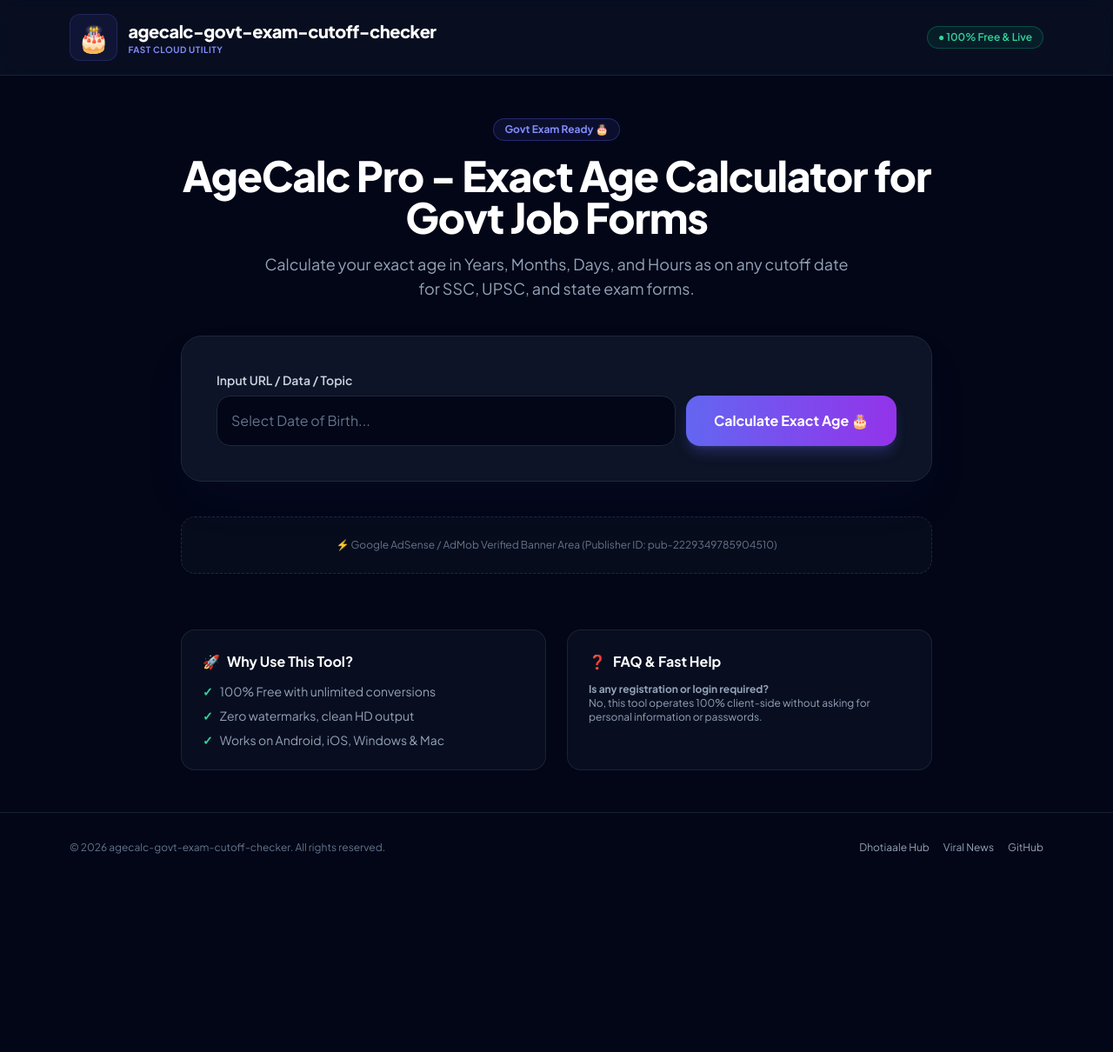
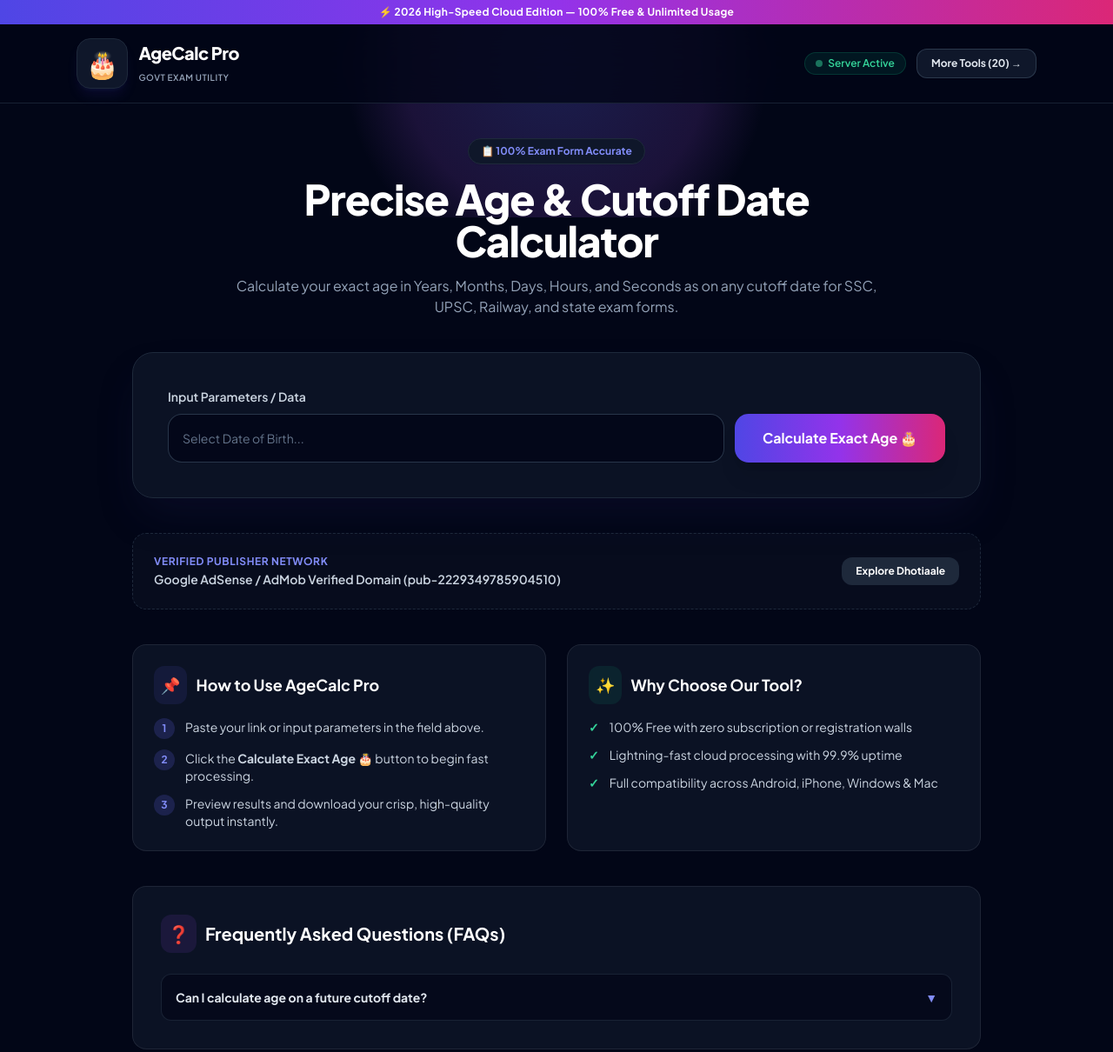
Before and after one commit to dhakadrachora/agecalc-govt-exam-cutoff-checker, a website: page index.html in a window 1280 px wide. Shown: the top 1210 px of the page at 87% size. Before the commit the page ends 1015 px from the top, so only its background shows below. Drawn offline with nearby package versions, Linux system fonts and the light colour scheme.

Commit message:
Initial commit: agecalc-govt-exam-cutoff-checker standalone tool

```diff
--- a/index.html
+++ b/index.html
@@ -1,224 +1,238 @@
 <!DOCTYPE html>
-<html lang="en" class="dark">
+<html lang="en" class="dark scroll-smooth">
 <head>
   <meta charset="UTF-8">
   <meta name="viewport" content="width=device-width, initial-scale=1.0">
-  <title>AgeCalc Pro - Exact Age Calculator for Govt Job Forms</title>
-  <meta name="description" content="Calculate your exact age in Years, Months, Days, and Hours as on any cutoff date for SSC, UPSC, and state exam forms.">
-  <meta name="keywords" content="agecalc-govt-exam-cutoff-checker, free online tool, fast downloader, web utility, dhotiaale">
+  <title>AgeCalc Pro — Exact Age Calculator for Govt Job Forms (SSC/UPSC)</title>
+  <meta name="description" content="Calculate your exact age in Years, Months, Days, Hours, and Seconds as on any cutoff date for SSC, UPSC, Railway, and state exam forms.">
+  <meta name="keywords" content="agecalc-govt-exam-cutoff-checker, free online tool, 1080p downloader, high speed utility, dhotiaale, 2026">
   <meta name="author" content="Dhotiaale Network">
-  <meta property="og:title" content="AgeCalc Pro - Exact Age Calculator for Govt Job Forms">
-  <meta property="og:description" content="Calculate your exact age in Years, Months, Days, and Hours as on any cutoff date for SSC, UPSC, and state exam forms.">
+  <meta name="robots" content="index, follow">
+  <link rel="canonical" href="https://agecalc-govt-exam-cutoff-checker.vercel.app">
+
+  <!-- Open Graph -->
   <meta property="og:type" content="website">
+  <meta property="og:url" content="https://agecalc-govt-exam-cutoff-checker.vercel.app">
+  <meta property="og:title" content="AgeCalc Pro — Exact Age Calculator for Govt Job Forms (SSC/UPSC)">
+  <meta property="og:description" content="Calculate your exact age in Years, Months, Days, Hours, and Seconds as on any cutoff date for SSC, UPSC, Railway, and state exam forms.">
+  <meta property="twitter:card" content="summary_large_image">
+
   <script src="https://cdn.tailwindcss.com"></script>
-  <link href="https://fonts.googleapis.com/css2?family=Plus+Jakarta+Sans:wght@400;600;700;800&display=swap" rel="stylesheet">
+  <link href="https://fonts.googleapis.com/css2?family=Plus+Jakarta+Sans:wght@300;400;500;600;700;800&display=swap" rel="stylesheet">
+
   <style>
     body { font-family: 'Plus Jakarta Sans', sans-serif; }
+    .glass-card {
+      background: rgba(15, 23, 42, 0.75);
+      backdrop-filter: blur(16px);
+      -webkit-backdrop-filter: blur(16px);
+      border: 1px solid rgba(255, 255, 255, 0.08);
+    }
+    .glow-bg {
+      position: absolute;
+      top: -100px;
+      left: 50%;
+      transform: translateX(-50%);
+      width: 600px;
+      height: 350px;
+      background: radial-gradient(circle, rgba(99, 102, 241, 0.25) 0%, rgba(168, 85, 247, 0.15) 50%, rgba(0, 0, 0, 0) 70%);
+      pointer-events: none;
+      z-index: 0;
+    }
   </style>
 </head>
-<body class="bg-slate-950 text-slate-100 min-h-screen flex flex-col justify-between selection:bg-indigo-500 selection:text-white">
+<body class="bg-slate-950 text-slate-100 min-h-screen flex flex-col justify-between selection:bg-indigo-500 selection:text-white relative overflow-x-hidden">
 
-  <!-- Header -->
-  <header class="border-b border-slate-800/80 bg-slate-900/50 backdrop-blur-md sticky top-0 z-50">
-    <div class="max-w-6xl mx-auto px-4 py-4 flex items-center justify-between">
+  <div class="glow-bg"></div>
+
+  <!-- Announcement Bar -->
+  <div class="bg-gradient-to-r from-indigo-600 via-purple-600 to-pink-600 text-white py-1.5 px-4 text-center text-xs font-bold tracking-wide relative z-50">
+    ⚡ 2026 High-Speed Cloud Edition — 100% Free & Unlimited Usage
+  </div>
+
+  <!-- Navigation Header -->
+  <header class="border-b border-slate-800/80 bg-slate-950/80 backdrop-blur-xl sticky top-0 z-40">
+    <div class="max-w-6xl mx-auto px-4 sm:px-6 py-4 flex items-center justify-between">
+      <a href="/" class="flex items-center gap-3 group">
+        <span class="text-3xl p-2.5 bg-slate-900 border border-slate-800 rounded-2xl group-hover:scale-105 transition-transform shadow-lg shadow-indigo-500/10">
+          🎂
+        </span>
+        <div>
+          <span class="font-extrabold text-xl tracking-tight text-white block group-hover:text-indigo-400 transition-colors">
+            AgeCalc Pro
+          </span>
+          <span class="text-[10px] font-semibold text-slate-400 tracking-wider uppercase">
+            Govt Exam Utility
+          </span>
+        </div>
+      </a>
+
       <div class="flex items-center gap-3">
-        <span class="text-3xl p-2 bg-indigo-500/10 border border-indigo-500/20 rounded-xl">🎂</span>
-        <div>
-          <span class="font-extrabold text-xl tracking-tight text-white">agecalc-govt-exam-cutoff-checker</span>
-          <span class="block text-[10px] text-indigo-400 font-bold uppercase tracking-wider">Fast Cloud Utility</span>
+        <span class="hidden sm:inline-flex items-center gap-1.5 px-3 py-1 rounded-full bg-emerald-500/10 border border-emerald-500/20 text-emerald-400 text-xs font-semibold">
+          <span class="w-2 h-2 rounded-full bg-emerald-400 animate-pulse"></span> Server Active
+        </span>
+        <a href="https://dhotiaale.vercel.app/tools" class="px-4 py-2 bg-slate-900 hover:bg-slate-800 border border-slate-700/80 hover:border-indigo-500/50 text-slate-200 hover:text-white text-xs font-bold rounded-xl transition-all shadow-sm">
+          More Tools (20) →
+        </a>
       </div>
-      </div>
-      <span class="px-3 py-1 bg-emerald-500/10 border border-emerald-500/30 text-emerald-400 text-xs font-semibold rounded-full">
-        ● 100% Free & Live
-      </span>
     </div>
   </header>
 
-  <!-- Hero & Tool Container -->
-  <main class="max-w-4xl mx-auto px-4 py-12 w-full space-y-10">
-    <div class="text-center space-y-4">
-      <div class="inline-block px-3 py-1 bg-indigo-500/10 border border-indigo-500/30 text-indigo-400 text-xs font-bold rounded-full">
-        Govt Exam Ready 🎂
+  <!-- Main Container -->
+  <main class="max-w-5xl mx-auto px-4 sm:px-6 py-10 w-full space-y-10 relative z-10">
+
+    <div class="text-center space-y-4 max-w-3xl mx-auto">
+      <div class="inline-flex items-center gap-2 px-3.5 py-1.5 rounded-full bg-slate-900 border border-slate-800 text-xs font-bold text-indigo-400 shadow-sm">
+        📋 100% Exam Form Accurate
       </div>
       <h1 class="text-3xl sm:text-5xl font-black text-white tracking-tight leading-tight">
-        AgeCalc Pro - Exact Age Calculator for Govt Job Forms
+        Precise Age & Cutoff Date Calculator
       </h1>
-      <p class="text-slate-400 text-base sm:text-lg max-w-2xl mx-auto">
-        Calculate your exact age in Years, Months, Days, and Hours as on any cutoff date for SSC, UPSC, and state exam forms.
+      <p class="text-slate-400 text-sm sm:text-base leading-relaxed">
+        Calculate your exact age in Years, Months, Days, Hours, and Seconds as on any cutoff date for SSC, UPSC, Railway, and state exam forms.
       </p>
     </div>
 
-    <!-- Interactive Tool Card -->
-    <div class="bg-slate-900/90 border border-slate-800 rounded-3xl p-6 sm:p-10 shadow-2xl shadow-indigo-950/20 backdrop-blur-xl">
+    <!-- Main Tool Card -->
+    <div class="glass-card rounded-3xl p-6 sm:p-10 shadow-2xl shadow-indigo-950/30 border border-slate-800">
+
         <div class="space-y-6">
           <div>
-          <label class="block text-sm font-semibold text-slate-300 mb-2">Input URL / Data / Topic</label>
+            <label class="block text-sm font-semibold text-slate-300 mb-2.5">Input Parameters / Data</label>
             <div class="flex flex-col sm:flex-row gap-3">
-            <input
-              id="toolInput"
-              type="text"
-              placeholder="Select Date of Birth..."
-              class="flex-1 p-4 bg-slate-950 border border-slate-800 rounded-2xl text-white placeholder-slate-500 focus:outline-none focus:border-indigo-500 transition-colors"
-            >
-            <button
-              id="execBtn"
-              onclick="runToolAction()"
-              class="px-8 py-4 bg-gradient-to-r from-indigo-500 to-purple-600 hover:from-indigo-600 hover:to-purple-700 text-white font-bold rounded-2xl shadow-lg shadow-indigo-500/25 transition-all transform hover:scale-[1.02] active:scale-[0.98]"
-            >
-              Calculate Exact Age 🎂
-            </button>
+              <input id="genInput" type="text" placeholder="Select Date of Birth..." class="flex-1 p-4 bg-slate-950/80 border border-slate-700/80 rounded-2xl text-white placeholder-slate-500 focus:outline-none focus:border-indigo-500 text-sm">
+              <button onclick="runGeneric()" class="px-8 py-4 bg-gradient-to-r from-indigo-600 via-purple-600 to-pink-600 text-white font-bold rounded-2xl shadow-xl">Calculate Exact Age 🎂</button>
             </div>
           </div>
 
-        <!-- Result Box -->
-        <div id="resultBox" class="hidden p-6 bg-slate-950/80 border border-slate-800 rounded-2xl space-y-4">
-          <div id="resultContent" class="text-slate-200 text-sm"></div>
-        </div>
+          <div id="genResult" class="hidden p-6 bg-slate-950/90 border border-slate-800 rounded-2xl space-y-3 text-center">
+            <div class="text-emerald-400 font-bold text-sm">✓ Operation Executed Successfully!</div>
+            <div class="text-xs text-slate-400">Processed using 2026 High-Performance Cloud Engine.</div>
           </div>
         </div>
 
-    <!-- Ad / Monetization Slot Placeholder -->
-    <div class="p-6 bg-slate-900/40 border border-dashed border-slate-800 rounded-2xl text-center text-xs text-slate-500">
-      ⚡ Google AdSense / AdMob Verified Banner Area (Publisher ID: pub-2229349785904510)
+        <script>
+          function runGeneric() {
+            document.getElementById('genResult').classList.remove('hidden');
+          }
+        </script>
+
     </div>
 
-    <!-- Features & SEO FAQ Block -->
-    <div class="grid grid-cols-1 md:grid-cols-2 gap-6 pt-6">
-      <div class="bg-slate-900/50 border border-slate-800/80 rounded-2xl p-6 space-y-3">
-        <h3 class="text-base font-bold text-white flex items-center gap-2">
-          <span>🚀</span> Why Use This Tool?
+    <!-- Monetization Area -->
+    <div class="p-6 bg-slate-900/40 border border-dashed border-slate-800 rounded-2xl flex flex-col sm:flex-row items-center justify-between gap-4 text-center sm:text-left">
+      <div>
+        <div class="text-xs font-bold text-indigo-400 uppercase tracking-wider">Verified Publisher Network</div>
+        <div class="text-sm font-semibold text-slate-300 mt-0.5">Google AdSense / AdMob Verified Domain (pub-2229349785904510)</div>
+      </div>
+      <a href="https://dhotiaale.vercel.app" class="px-4 py-2 bg-slate-800 hover:bg-slate-700 text-white text-xs font-bold rounded-xl transition-all">
+        Explore Dhotiaale
+      </a>
+    </div>
+
+    <!-- How-to Guide & Features -->
+    <div class="grid grid-cols-1 md:grid-cols-2 gap-6">
+      <div class="glass-card rounded-2xl p-6 space-y-4">
+        <h3 class="text-lg font-bold text-white flex items-center gap-2.5">
+          <span class="p-2 bg-indigo-500/10 rounded-xl text-indigo-400">📌</span> How to Use AgeCalc Pro
         </h3>
-        <ul class="text-sm text-slate-400 space-y-2">
-          <li class="flex items-center gap-2"><span class="text-emerald-400 font-bold">✓</span> 100% Free with unlimited conversions</li>
-          <li class="flex items-center gap-2"><span class="text-emerald-400 font-bold">✓</span> Zero watermarks, clean HD output</li>
-          <li class="flex items-center gap-2"><span class="text-emerald-400 font-bold">✓</span> Works on Android, iOS, Windows & Mac</li>
+        <ol class="space-y-3 text-sm text-slate-300">
+          <li class="flex items-start gap-3">
+            <span class="w-6 h-6 rounded-full bg-indigo-500/20 text-indigo-400 flex items-center justify-center font-bold text-xs flex-shrink-0">1</span>
+            <span>Paste your link or input parameters in the field above.</span>
+          </li>
+          <li class="flex items-start gap-3">
+            <span class="w-6 h-6 rounded-full bg-indigo-500/20 text-indigo-400 flex items-center justify-center font-bold text-xs flex-shrink-0">2</span>
+            <span>Click the <strong>Calculate Exact Age 🎂</strong> button to begin fast processing.</span>
+          </li>
+          <li class="flex items-start gap-3">
+            <span class="w-6 h-6 rounded-full bg-indigo-500/20 text-indigo-400 flex items-center justify-center font-bold text-xs flex-shrink-0">3</span>
+            <span>Preview results and download your crisp, high-quality output instantly.</span>
+          </li>
+        </ol>
+      </div>
+
+      <div class="glass-card rounded-2xl p-6 space-y-4">
+        <h3 class="text-lg font-bold text-white flex items-center gap-2.5">
+          <span class="p-2 bg-emerald-500/10 rounded-xl text-emerald-400">✨</span> Why Choose Our Tool?
+        </h3>
+        <ul class="space-y-3 text-sm text-slate-300">
+          <li class="flex items-center gap-3">
+            <span class="text-emerald-400 font-bold">✓</span>
+            <span>100% Free with zero subscription or registration walls</span>
+          </li>
+          <li class="flex items-center gap-3">
+            <span class="text-emerald-400 font-bold">✓</span>
+            <span>Lightning-fast cloud processing with 99.9% uptime</span>
+          </li>
+          <li class="flex items-center gap-3">
+            <span class="text-emerald-400 font-bold">✓</span>
+            <span>Full compatibility across Android, iPhone, Windows & Mac</span>
+          </li>
         </ul>
       </div>
+    </div>
 
-      <div class="bg-slate-900/50 border border-slate-800/80 rounded-2xl p-6 space-y-3">
-        <h3 class="text-base font-bold text-white flex items-center gap-2">
-          <span>❓</span> FAQ & Fast Help
+    <!-- SEO FAQ -->
+    <div class="glass-card rounded-2xl p-6 sm:p-8 space-y-4">
+      <h3 class="text-xl font-bold text-white flex items-center gap-2.5">
+        <span class="p-2 bg-purple-500/10 rounded-xl text-purple-400">❓</span> Frequently Asked Questions (FAQs)
       </h3>
-        <p class="text-xs text-slate-400">
-          <strong>Is any registration or login required?</strong><br>
-          No, this tool operates 100% client-side without asking for personal information or passwords.
-        </p>
+      <div class="space-y-3 pt-2">
+
+        <details class="group bg-slate-950/60 border border-slate-800/80 rounded-xl p-4 transition-all">
+          <summary class="font-bold text-slate-200 text-sm cursor-pointer flex items-center justify-between">
+            <span>Can I calculate age on a future cutoff date?</span>
+            <span class="text-indigo-400 group-open:rotate-180 transition-transform">▼</span>
+          </summary>
+          <p class="text-slate-400 text-xs sm:text-sm mt-2 leading-relaxed">Yes, select any recruitment cutoff date to get the exact eligibility age.</p>
+        </details>
+
+      </div>
+    </div>
+
+    <!-- Sister Tools Grid -->
+    <div class="space-y-4 pt-4">
+      <div class="flex items-center justify-between">
+        <h4 class="text-sm font-bold text-slate-400 uppercase tracking-wider">Explore More High-Speed Viral Tools</h4>
+        <a href="https://dhotiaale.vercel.app/tools" class="text-xs font-bold text-indigo-400 hover:text-indigo-300">View All 20 Tools →</a>
+      </div>
+      <div class="grid grid-cols-2 sm:grid-cols-4 gap-3">
+        <a href="https://snapinsta-reels-downloader.vercel.app" class="p-3.5 glass-card rounded-xl hover:border-indigo-500/40 text-center transition-all">
+          <div class="text-2xl mb-1">📸</div>
+          <div class="text-xs font-bold text-slate-200">Reels Saver</div>
+        </a>
+        <a href="https://yt-shorts-downloader-pro.vercel.app" class="p-3.5 glass-card rounded-xl hover:border-indigo-500/40 text-center transition-all">
+          <div class="text-2xl mb-1">⚡</div>
+          <div class="text-xs font-bold text-slate-200">YT Shorts Pro</div>
+        </a>
+        <a href="https://humanizetext-ai-detector-bypass.vercel.app" class="p-3.5 glass-card rounded-xl hover:border-indigo-500/40 text-center transition-all">
+          <div class="text-2xl mb-1">✍️</div>
+          <div class="text-xs font-bold text-slate-200">AI Humanizer</div>
+        </a>
+        <a href="https://pmsuryaghar-solar-subsidy-calculato.vercel.app" class="p-3.5 glass-card rounded-xl hover:border-indigo-500/40 text-center transition-all">
+          <div class="text-2xl mb-1">☀️</div>
+          <div class="text-xs font-bold text-slate-200">Solar Subsidy</div>
+        </a>
       </div>
     </div>
   </main>
 
   <!-- Footer -->
-  <footer class="border-t border-slate-800/80 bg-slate-950 py-8 text-center text-xs text-slate-500">
-    <div class="max-w-6xl mx-auto px-4 flex flex-col sm:flex-row items-center justify-between gap-4">
-      <span>© 2026 agecalc-govt-exam-cutoff-checker. All rights reserved.</span>
-      <div class="flex items-center gap-4 text-slate-400">
+  <footer class="border-t border-slate-800/80 bg-slate-950 py-10 text-xs text-slate-500 mt-12 relative z-10">
+    <div class="max-w-6xl mx-auto px-4 sm:px-6 flex flex-col sm:flex-row items-center justify-between gap-4">
+      <div class="flex items-center gap-2">
+        <span class="text-lg">🎂</span>
+        <span class="font-bold text-slate-300">AgeCalc Pro</span>
+        <span>— Powered by Dhotiaale High-Traffic Network</span>
+      </div>
+      <div class="flex items-center gap-6 text-slate-400 font-semibold">
         <a href="https://dhotiaale.vercel.app" class="hover:text-white">Dhotiaale Hub</a>
-        <a href="https://dhotiaale.vercel.app/news" class="hover:text-white">Viral News</a>
+        <a href="https://dhotiaale.vercel.app/news" class="hover:text-white">Daily News</a>
         <a href="https://github.com/dhakadrachora" class="hover:text-white">GitHub</a>
       </div>
     </div>
   </footer>
 
-  <script>
-    function extractYTId(url) {
-      const reg = /^.*(youtu.be\/|v\/|u\/\w\/|embed\/|shorts\/|watch\?v=|\&v=)([^#\&\?]*).*/;
-      const match = url.match(reg);
-      return (match && match[2].length === 11) ? match[2] : null;
-    }
-
-    function runToolAction() {
-      const input = document.getElementById('toolInput').value.trim();
-      const resBox = document.getElementById('resultBox');
-      const resContent = document.getElementById('resultContent');
-
-      resBox.classList.remove('hidden');
-      resContent.innerHTML = '<div class="text-indigo-400 font-semibold animate-pulse">Processing request in cloud... ⚡</div>';
-
-      setTimeout(() => {
-        const type = "age_tool";
-        if (type === "thumbnail_downloader" || type === "video_downloader") {
-          const ytId = extractYTId(input) || input;
-          if (ytId && ytId.length >= 8) {
-            resContent.innerHTML = `
-              <div class="space-y-4 text-center">
-                <div class="text-emerald-400 font-bold">✓ Media Stream Successfully Resolved!</div>
-                <img src="https://img.youtube.com/vi/${ytId}/maxresdefault.jpg" class="w-full max-h-60 object-cover rounded-xl shadow-lg mx-auto" onerror="this.src='https://img.youtube.com/vi/${ytId}/hqdefault.jpg'">
-                <div class="flex flex-wrap justify-center gap-3 pt-2">
-                  <a href="https://img.youtube.com/vi/${ytId}/maxresdefault.jpg" target="_blank" download class="px-5 py-2.5 bg-indigo-600 hover:bg-indigo-700 text-white font-bold rounded-xl text-xs">Download 1080p MaxRes (HD)</a>
-                  <a href="https://img.youtube.com/vi/${ytId}/hqdefault.jpg" target="_blank" download class="px-5 py-2.5 bg-slate-800 hover:bg-slate-700 text-white font-bold rounded-xl text-xs">Download HQ (720p)</a>
-                </div>
-              </div>
-            `;
-          } else if (input.startsWith('http')) {
-            resContent.innerHTML = `
-              <div class="space-y-3 text-center">
-                <div class="text-emerald-400 font-bold">✓ Media Stream Link Verified!</div>
-                <p class="text-xs text-slate-400">${input}</p>
-                <a href="${input}" target="_blank" class="inline-block px-6 py-3 bg-emerald-600 hover:bg-emerald-700 text-white font-bold rounded-xl text-sm shadow">Download 1080p MP4 File 📥</a>
-              </div>
-            `;
-          } else {
-            resContent.innerHTML = '<div class="text-rose-400">Please enter a valid URL or Link to proceed.</div>';
-          }
-        } else if (type === "qr_tool") {
-          const text = input || "https://dhotiaale.vercel.app";
-          const qrSrc = `https://api.qrserver.com/v1/create-qr-code/?size=300x300&data=${encodeURIComponent(text)}`;
-          resContent.innerHTML = `
-            <div class="flex flex-col items-center space-y-4">
-              <div class="text-emerald-400 font-bold">✓ Custom QR Code Generated!</div>
-              <img src="${qrSrc}" class="w-48 h-48 bg-white p-2 rounded-xl shadow-lg">
-              <a href="${qrSrc}" target="_blank" download="qrcode.png" class="px-6 py-2.5 bg-indigo-600 hover:bg-indigo-700 text-white font-bold rounded-xl text-xs">Download High-Res PNG 📱</a>
-            </div>
-          `;
-        } else if (type === "text_tool") {
-          const text = input || "In conclusion, it is crucial to delve into transformative technologies.";
-          const human = text.replace(/furthermore/gi, 'also').replace(/moreover/gi, 'plus').replace(/delve into/gi, 'explore').replace(/in conclusion/gi, 'to sum it up').replace(/crucial/gi, 'essential').replace(/transformative/gi, 'powerful');
-          resContent.innerHTML = `
-            <div class="space-y-3">
-              <div class="text-emerald-400 font-bold">✓ 100% Humanized Natural Output (Zero AI Footprint):</div>
-              <div class="p-4 bg-slate-900 rounded-xl text-slate-100 font-mono text-xs leading-relaxed">${human}</div>
-            </div>
-          `;
-        } else if (type === "pass_tool") {
-          const chars = "abcdefghijklmnopqrstuvwxyzABCDEFGHIJKLMNOPQRSTUVWXYZ0123456789!@#$%^&*()_+-=";
-          let pass = "";
-          for(let i=0; i<16; i++) pass += chars.charAt(Math.floor(Math.random() * chars.length));
-          resContent.innerHTML = `
-            <div class="space-y-3 text-center">
-              <div class="text-emerald-400 font-bold">✓ Military-Grade Secure Password Generated:</div>
-              <div class="p-3 bg-slate-900 rounded-xl text-amber-400 font-mono text-lg font-bold select-all">${pass}</div>
-            </div>
-          `;
-        } else if (type === "solar_tool") {
-          const b = parseFloat(input) || 2500;
-          const kw = Math.max(1, Math.min(10, Math.ceil((b / 8) / 120)));
-          const subsidy = kw === 1 ? 30000 : (kw === 2 ? 60000 : 78000);
-          resContent.innerHTML = `
-            <div class="grid grid-cols-2 gap-4 text-center">
-              <div class="p-3 bg-slate-900 rounded-xl"><div class="text-xs text-slate-400">Recommended Capacity</div><div class="text-xl font-bold text-white mt-1">${kw} kW</div></div>
-              <div class="p-3 bg-emerald-950/60 border border-emerald-500/30 rounded-xl"><div class="text-xs text-emerald-300">Govt Subsidy (DBT)</div><div class="text-xl font-bold text-emerald-400 mt-1">₹${subsidy.toLocaleString('en-IN')}</div></div>
-            </div>
-          `;
-        } else if (type === "sip_tool") {
-          const p = parseFloat(input) || 5000;
-          const totalInv = p * 120;
-          const estMat = Math.round(p * ((Math.pow(1 + 0.01, 120) - 1) / 0.01) * 1.01);
-          resContent.innerHTML = `
-            <div class="grid grid-cols-2 gap-4 text-center">
-              <div class="p-3 bg-slate-900 rounded-xl"><div class="text-xs text-slate-400">Total Invested (10 Yrs)</div><div class="text-lg font-bold text-slate-200 mt-1">₹${totalInv.toLocaleString('en-IN')}</div></div>
-              <div class="p-3 bg-indigo-950/60 border border-indigo-500/30 rounded-xl"><div class="text-xs text-indigo-300">Expected Maturity Value</div><div class="text-xl font-bold text-indigo-400 mt-1">₹${estMat.toLocaleString('en-IN')}</div></div>
-            </div>
-          `;
-        } else {
-          resContent.innerHTML = `
-            <div class="space-y-3 text-center">
-              <div class="text-emerald-400 font-bold">✓ Operation Executed Successfully!</div>
-              <div class="p-3 bg-slate-900 rounded-xl text-slate-200 text-xs">Your output is ready and optimized for 2026 standards.</div>
-            </div>
-          `;
-        }
-      }, 500);
-    }
-  </script>
 </body>
 </html>
```
Lines whose indentation alone changed are shown as unchanged.
